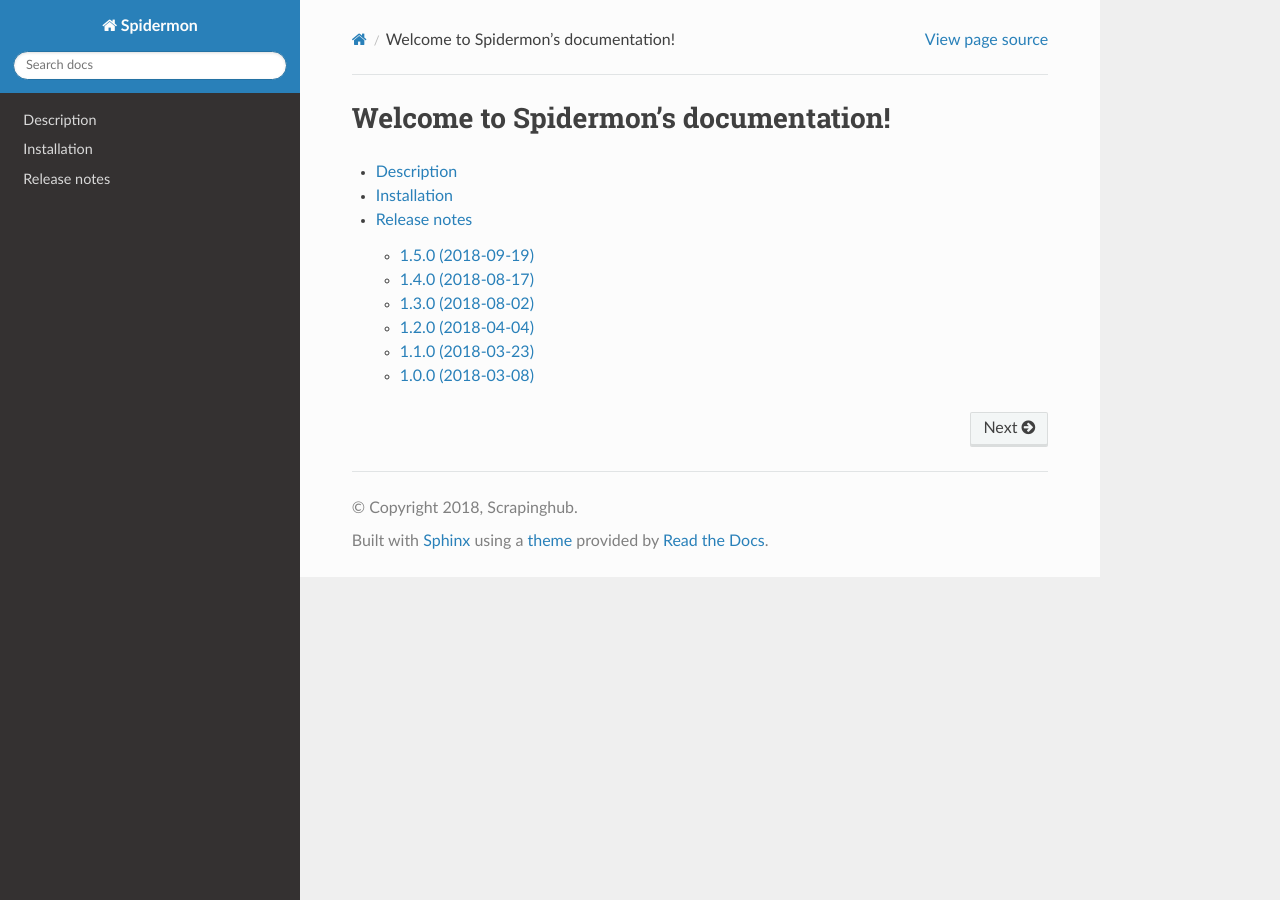
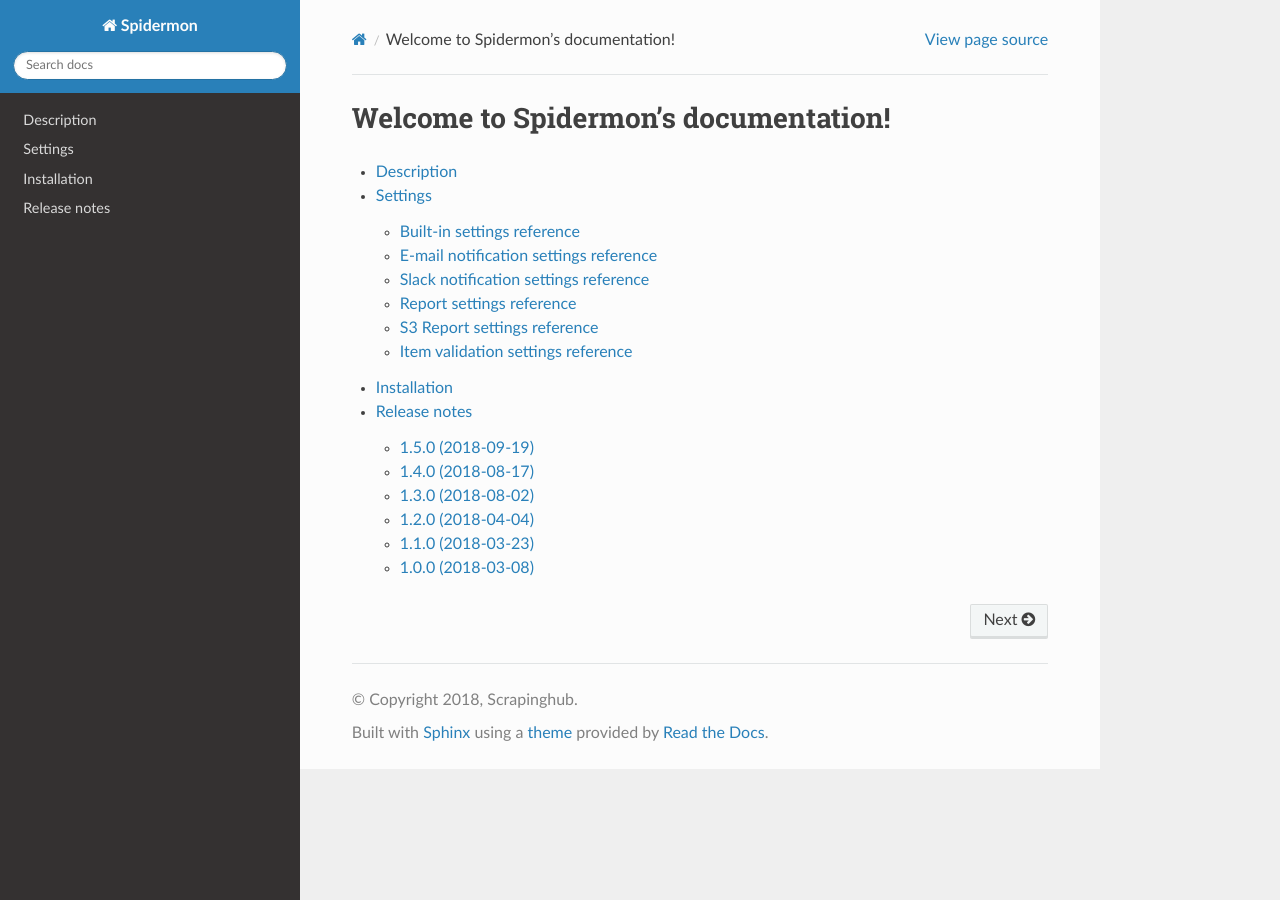
Before and after one commit to scrapinghub/spidermon, a Sphinx documentation site: the page built from docs/source/index.rst, in a window 1280 px wide. Built offline with Sphinx 7.4.7 and the Read the Docs theme 2.0.0, drawn with Linux system fonts in a browser that asks for light colours; some of the changed lines change nothing that is shown.

Commit message:
Included list of all existing settings

```diff
--- a/docs/source/index.rst
+++ b/docs/source/index.rst
@@ -10,5 +10,6 @@
    :maxdepth: 2
 
    description
+   topics/settings
    installation
    changelog
--- /dev/null
+++ b/docs/source/topics/settings.rst
@@ -0,0 +1,312 @@
+.. _topics-settings:
+
+========
+Settings
+========
+
+The Spidermon settings allows you to customize the behaviour of your monitors
+enabling, disabling and configuring features like enabled monitors, monitor
+actions, item validation and notifications.
+
+.. _topics-settings-ref:
+
+Built-in settings reference
+===========================
+
+Here's a list of all available Spidermons settings, in alphabetical order, along
+with their default values and the scope where they apply. These settings must
+be defined in `settings.py` file of your Scrapy project.
+
+.. setting:: SPIDERMON_AWS_ACCESS_KEY
+
+SPIDERMON_AWS_ACCESS_KEY
+------------------------
+
+.. setting:: SPIDERMON_AWS_SECRET_KEY
+
+SPIDERMON_AWS_SECRET_KEY
+------------------------
+
+.. setting:: SPIDERMON_ENABLED
+
+SPIDERMON_ENABLED
+-----------------
+
+Default: ``False``
+
+Whether to enable Spidermon.
+
+.. setting:: SPIDERMON_EXPRESSIONS_MONITOR_CLASS
+
+SPIDERMON_EXPRESSIONS_MONITOR_CLASS
+-----------------------------------
+
+.. setting:: SPIDERMON_PERIODIC_MONITORS
+
+SPIDERMON_PERIODIC_MONITORS
+---------------------------
+
+.. setting:: SPIDERMON_SPIDER_CLOSE_MONITORS
+
+SPIDERMON_SPIDER_CLOSE_MONITORS
+-------------------------------
+
+.. setting:: SPIDERMON_SPIDER_CLOSE_EXPRESSION_MONITORS
+
+SPIDERMON_SPIDER_CLOSE_EXPRESSION_MONITORS
+------------------------------------------
+
+.. setting:: SPIDERMON_SPIDER_OPEN_EXPRESSION_MONITORS
+
+SPIDERMON_SPIDER_OPEN_EXPRESSION_MONITORS
+-----------------------------------------
+
+.. setting:: SPIDERMON_SPIDER_OPEN_MONITORS
+
+SPIDERMON_SPIDER_OPEN_MONITORS
+------------------------------
+
+.. _topics-settings-email-notification-ref:
+
+E-mail notification settings reference
+======================================
+
+.. setting:: SPIDERMON_BODY_HTML
+
+SPIDERMON_BODY_HTML
+-------------------
+
+.. setting:: SPIDERMON_BODY_HTML_TEMPLATE
+
+SPIDERMON_BODY_HTML_TEMPLATE
+----------------------------
+
+.. setting:: SPIDERMON_BODY_TEXT
+
+SPIDERMON_BODY_TEXT
+-------------------
+
+.. setting:: SPIDERMON_BODY_TEXT_TEMPLATE
+
+SPIDERMON_BODY_TEXT_TEMPLATE
+----------------------------
+
+.. setting:: SPIDERMON_EMAIL_BCC
+
+SPIDERMON_EMAIL_BCC
+-------------------
+
+.. setting:: SPIDERMON_EMAIL_CC
+
+SPIDERMON_EMAIL_CC
+------------------
+
+.. setting:: SPIDERMON_EMAIL_FAKE
+
+SPIDERMON_EMAIL_FAKE
+--------------------
+
+.. setting:: SPIDERMON_EMAIL_REPLY_TO
+
+SPIDERMON_EMAIL_REPLY_TO
+------------------------
+
+.. setting:: SPIDERMON_EMAIL_SENDER
+
+SPIDERMON_EMAIL_SENDER
+----------------------
+
+.. setting:: SPIDERMON_EMAIL_SUBJECT
+
+SPIDERMON_EMAIL_SUBJECT
+-----------------------
+
+.. setting:: SPIDERMON_EMAIL_SUBJECT_TEMPLATE
+
+SPIDERMON_EMAIL_SUBJECT_TEMPLATE
+--------------------------------
+
+.. setting:: SPIDERMON_EMAIL_TO
+
+SPIDERMON_EMAIL_TO
+------------------
+
+.. _topics-settings-slack-notification-ref:
+
+Slack notification settings reference
+======================================
+
+.. setting:: SPIDERMON_SLACK_ATTACHMENTS
+
+SPIDERMON_SLACK_ATTACHMENTS
+---------------------------
+
+.. setting:: SPIDERMON_SLACK_ATTACHMENTS_TEMPLATE
+
+SPIDERMON_SLACK_ATTACHMENTS_TEMPLATE
+------------------------------------
+
+.. setting:: SPIDERMON_SLACK_FAKE
+
+SPIDERMON_SLACK_FAKE
+--------------------
+
+.. setting:: SPIDERMON_SLACK_INCLUDE_ATTACHMENTS
+
+SPIDERMON_SLACK_INCLUDE_ATTACHMENTS
+-----------------------------------
+
+.. setting:: SPIDERMON_SLACK_INCLUDE_MESSAGE
+
+SPIDERMON_SLACK_INCLUDE_MESSAGE
+-------------------------------
+
+.. setting:: SPIDERMON_SLACK_MESSAGE
+
+SPIDERMON_SLACK_MESSAGE
+-----------------------
+
+.. setting:: SPIDERMON_SLACK_MESSAGE_TEMPLATE
+
+SPIDERMON_SLACK_MESSAGE_TEMPLATE
+--------------------------------
+
+.. setting:: SPIDERMON_SLACK_NOTIFIER_INCLUDE_ERROR_ATTACHMENTS
+
+SPIDERMON_SLACK_NOTIFIER_INCLUDE_ERROR_ATTACHMENTS
+--------------------------------------------------
+
+.. setting:: SPIDERMON_SLACK_NOTIFIER_INCLUDE_OK_ATTACHMENTS
+
+SPIDERMON_SLACK_NOTIFIER_INCLUDE_OK_ATTACHMENTS
+-----------------------------------------------
+
+.. setting:: SPIDERMON_SLACK_NOTIFIER_INCLUDE_REPORT_LINK
+
+SPIDERMON_SLACK_NOTIFIER_INCLUDE_REPORT_LINK
+--------------------------------------------
+
+.. setting:: SPIDERMON_SLACK_NOTIFIER_REPORT_INDEX
+
+SPIDERMON_SLACK_NOTIFIER_REPORT_INDEX
+-------------------------------------
+
+.. setting:: SPIDERMON_SLACK_RECIPIENTS
+
+SPIDERMON_SLACK_RECIPIENTS
+--------------------------
+
+.. setting:: SPIDERMON_SLACK_SENDER_NAME
+
+SPIDERMON_SLACK_SENDER_NAME
+---------------------------
+
+.. setting:: SPIDERMON_SLACK_SENDER_TOKEN
+
+SPIDERMON_SLACK_SENDER_TOKEN
+----------------------------
+
+.. _topics-settings-report-ref:
+
+Report settings reference
+============================
+
+.. setting:: SPIDERMON_JOBREPORT_APIKEY
+
+SPIDERMON_JOBREPORT_APIKEY
+--------------------------
+
+.. setting:: SPIDERMON_JOBREPORT_CONTENTTYPE
+
+SPIDERMON_JOBREPORT_CONTENTTYPE
+-------------------------------
+
+.. setting:: SPIDERMON_JOBREPORT_KEY
+
+SPIDERMON_JOBREPORT_KEY
+-----------------------
+
+.. setting:: SPIDERMON_JOB_TAGS_TO_ADD
+
+SPIDERMON_JOB_TAGS_TO_ADD
+-------------------------
+
+.. setting:: SPIDERMON_JOB_TAGS_TO_REMOVE
+
+SPIDERMON_JOB_TAGS_TO_REMOVE
+----------------------------
+
+.. _topics-settings-s3-report-ref:
+
+S3 Report settings reference
+============================
+
+.. setting:: SPIDERMON_REPORT_CONTEXT
+
+SPIDERMON_REPORT_CONTEXT
+------------------------
+
+.. setting:: SPIDERMON_REPORT_FILENAME
+
+SPIDERMON_REPORT_FILENAME
+-------------------------
+
+.. setting:: SPIDERMON_REPORT_S3_BUCKET
+
+SPIDERMON_REPORT_S3_BUCKET
+--------------------------
+
+.. setting:: SPIDERMON_REPORT_S3_CONTENT_TYPE
+
+SPIDERMON_REPORT_S3_CONTENT_TYPE
+--------------------------------
+
+.. setting:: SPIDERMON_REPORT_S3_FILENAME
+
+SPIDERMON_REPORT_S3_FILENAME
+----------------------------
+
+.. setting:: SPIDERMON_REPORT_S3_MAKE_PUBLIC
+
+SPIDERMON_REPORT_S3_MAKE_PUBLIC
+-------------------------------
+
+.. setting:: SPIDERMON_REPORT_S3_REGION_ENDPOINT
+
+SPIDERMON_REPORT_S3_REGION_ENDPOINT
+-----------------------------------
+
+.. setting:: SPIDERMON_REPORT_TEMPLATE
+
+SPIDERMON_REPORT_TEMPLATE
+-------------------------
+
+.. _topics-settings-item-validation-ref:
+
+Item validation settings reference
+==================================
+
+.. setting:: SPIDERMON_VALIDATION_ADD_ERRORS_TO_ITEMS
+
+SPIDERMON_VALIDATION_ADD_ERRORS_TO_ITEMS
+----------------------------------------
+
+.. setting:: SPIDERMON_VALIDATION_DROP_ITEMS_WITH_ERRORS
+
+SPIDERMON_VALIDATION_DROP_ITEMS_WITH_ERRORS
+-------------------------------------------
+
+.. setting:: SPIDERMON_VALIDATION_ERRORS_FIELD
+
+SPIDERMON_VALIDATION_ERRORS_FIELD
+---------------------------------
+
+.. setting:: SPIDERMON_VALIDATION_MODELS
+
+SPIDERMON_VALIDATION_MODELS
+---------------------------
+
+.. setting:: SPIDERMON_VALIDATION_SCHEMAS
+
+SPIDERMON_VALIDATION_SCHEMAS
+----------------------------
```
